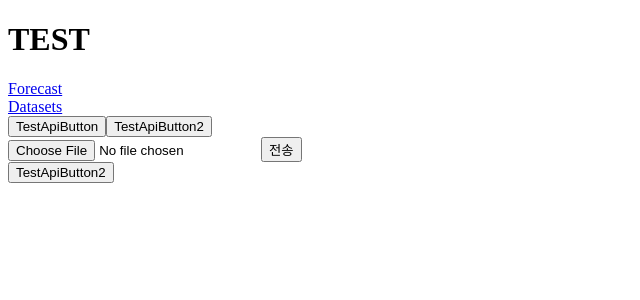
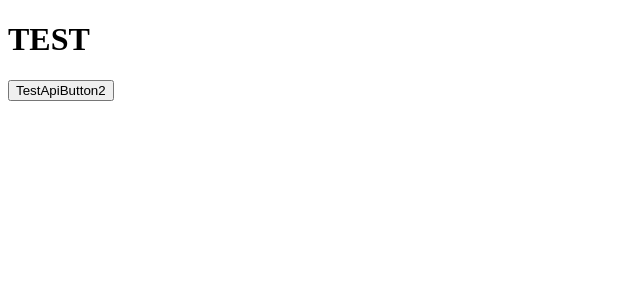
Before and after one commit to prkhch/next-value, a Next.js app in the folder next/: page / in a window 1280 px wide. Shown: the top 300 px of the page, without its empty margins (0-640 px from the left). Built offline with nearby package versions, Linux system fonts and the light colour scheme.

Commit message:
chore : test 파일 정리

```diff
--- a/next/src/app/page.tsx
+++ b/next/src/app/page.tsx
@@ -1,5 +1,4 @@
-import Link from "next/link";
-import TestApiButton from "@/components/TestApiButton";
+// import Link from "next/link";
 import TestApiButton2 from "@/components/TestApiButton2";
 
 export default function Home() {
@@ -7,15 +6,6 @@ export default function Home() {
     <main>
       <h1>TEST</h1>
       <div>
-        <Link href="/forecast">Forecast</Link>
-      </div>
-      <div>
-        <Link href="/datasets">Datasets</Link>
-      </div>
-      <div>
-        <TestApiButton />
-      </div>
-      <div>
         <TestApiButton2 />
       </div>
     </main>
--- a/next/src/components/TestApiButton.tsx
+++ /dev/null
@@ -1,100 +0,0 @@
-"use client";
-import { useState } from "react";
-import Carousel from "@/components/Carousel";
-import { Charts } from "@/types/Charts";
-
-async function testApi() {
-  const response = await fetch("/api/test");
-  console.log(response);
-  const jsonData = await response.json();
-  console.log(jsonData);
-}
-
-// CORS
-async function testApi2() {
-  const response = await fetch("http://localhost:5000/api/flask/test");
-  console.log(response);
-}
-
-export default function TestApiButton() {
-  const [chartsObj, setChartsObj] = useState<Charts>({});
-  // 파일 전송 API
-  async function sendFileToProphetAPI(formData: FormData) {
-    const response = await fetch("/api/prophet", {
-      method: "POST",
-      body: formData,
-    });
-
-    const result = await response.json();
-    if (!response.ok || result.res?.error) {
-      alert(result.res?.error || "예상치 못한 오류가 발생했습니다.");
-      return;
-    }
-    setChartsObj(result.res); // 정상적으로 들어온 이미지 정보
-  }
-
-  // https://ethanmick.com/how-to-upload-a-file-in-next-js-13-app-directory/
-  // 브라우저 파일 업로드
-  // Upload, (csv, xls, xlsx)
-  const [file, setFile] = useState<File>();
-  const onSubmit = async (e: React.FormEvent<HTMLFormElement>) => {
-    e.preventDefault();
-    if (!file) return;
-    const data = new FormData();
-    data.set("file", file);
-    data.set(
-      "options",
-      // 플라스크에서 문자열형태로 받는중
-      JSON.stringify({
-        growth: "linear",
-        cpScale: 0.05,
-        cpList: [],
-        holidayScale: 10,
-        yearlyScale: "auto",
-        weeklyScale: "auto",
-        seasonMode: "additive",
-        seasonScale: 10,
-        holidays: "Korea",
-        dfCap: null,
-        dfFloor: null,
-        ftCap: null,
-        ftFloor: null,
-        periods: 30,
-        cpThreshold: 0.8,
-      })
-    );
-
-    if (data) {
-      sendFileToProphetAPI(data);
-    }
-  };
-
-  return (
-    <div>
-      <button
-        onClick={() => {
-          testApi();
-        }}
-      >
-        TestApiButton
-      </button>
-      <button
-        onClick={() => {
-          testApi2();
-        }}
-      >
-        TestApiButton2
-      </button>
-      <form onSubmit={onSubmit}>
-        <input
-          type="file"
-          name="file"
-          onChange={(e) => setFile(e.target.files?.[0])}
-        />
-        <button type="submit">전송</button>
-      </form>
-
-      {Object.keys(chartsObj).length > 0 && <Carousel chartsObj={chartsObj} />}
-    </div>
-  );
-}
```
Also changed, not shown: next/src/app/datasets/page.tsx (deleted, +0 -7 lines), next/src/app/forecast/page.tsx (deleted, +0 -7 lines), next/src/components/Carousel.tsx (deleted, +0 -106 lines).
